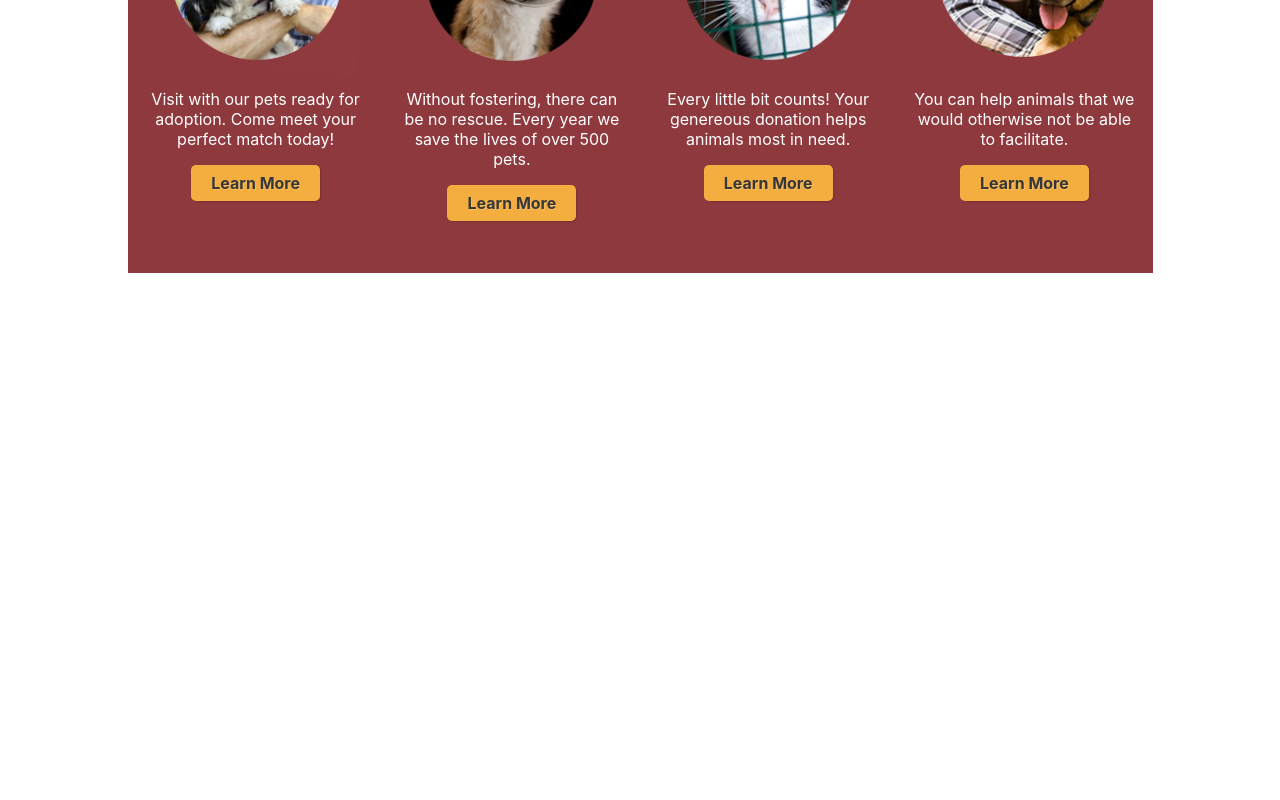
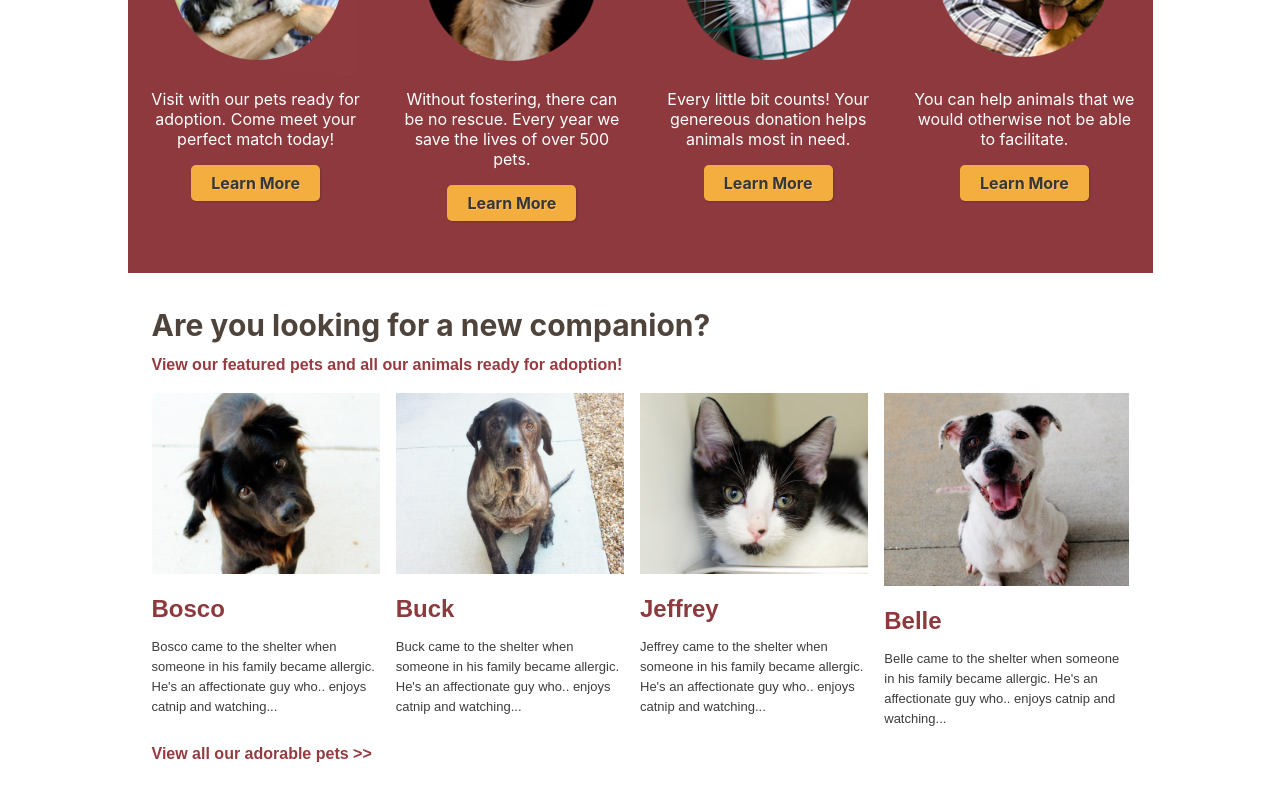
Before and after one commit to vlsalina/pet-rescue-website, a React (Create React App) app: page / in a window 1280 px wide. Shown: the part 941-1741 px from the top of the page. Before the commit the page ends 1230 px from the top, so only its background shows below. Built offline with nearby package versions, Linux system fonts and the light colour scheme.

Commit message:
Basic layout for Companion done.

```diff
--- a/src/App.css
+++ b/src/App.css
@@ -3,12 +3,16 @@
 }
 
 #root {
+  /* global variables */
   font-size: 16px;
   --white: #fff;
   --black: #000;
   --desktop: 1025px;
   --buttonA-hover-bgc-bottom: #3d3d3d;
   --buttonA-hover-bgc-top: #8e393d;
+
+  /* for Companions component */
+  --padding1: 1.5rem;
 }
 
 ul {
--- a/src/App.js
+++ b/src/App.js
@@ -2,6 +2,7 @@ import logo from "./logo.svg";
 import "./App.css";
 import Carousel from "./components/Carousel/Carousel";
 import Learn from "./components/Learn/Learn";
+import Companions from "./components/Companions/Companions";
 
 function App() {
   return (
@@ -9,6 +10,7 @@ function App() {
       <div className="App--box-1">
         <Carousel />
         <Learn />
+        <Companions />
       </div>
     </div>
   );
--- /dev/null
+++ b/src/components/Companions/Companions.css
@@ -0,0 +1,178 @@
+.companions {
+  width: 100%;
+  padding: 1rem var(--padding1);
+  margin-bottom: 2rem;
+}
+
+.companions__list {
+  width: 100%;
+  display: flex;
+  overflow-x: auto;
+  scroll-snap-type: x mandatory;
+  scroll-behavior: smooth;
+  -webkit-overflow-scrolling: touch;
+  justify-content: space-between;
+}
+
+/* companion featured */
+
+.companion__featured {
+  flex-shrink: 0;
+  width: 100%;
+  display: block;
+  scroll-snap-align: start;
+  scroll-snap-stop: normal;
+  position: relative;
+  overflow: hidden;
+  /* padding: 0 var(--padding1); */
+}
+
+@media screen and (min-width: 427px) {
+  .companion__featured {
+    width: 50%;
+  }
+
+  .companion__featured:not(:last-child) {
+    padding-right: 1rem;
+  }
+}
+
+@media screen and (min-width: 627px) {
+  .companion__featured {
+    width: 33.33%;
+  }
+}
+
+@media screen and (min-width: 827px) {
+  .companion__featured {
+    width: 25%;
+  }
+}
+
+/* end companion featured */
+
+/* companion image */
+.companion__image {
+  margin-bottom: 1rem;
+}
+
+.companion__image img {
+  width: 100%;
+  height: 100%;
+  object-fit: cover;
+}
+
+/* end companion image */
+
+/* heading */
+.companions__heading {
+  margin-bottom: 0.5rem;
+
+  /* padding: 0 var(--padding1); */
+}
+
+.companions__heading h2 {
+  font-size: 30px;
+  line-height: 40px;
+  font-weight: bold;
+  font-style: normal;
+  color: #4e443c;
+  color: rgba(78, 68, 60, 1);
+
+  text-align: left;
+
+  display: inline-block;
+  margin: 0;
+}
+/* end heading */
+
+/* description */
+.companions__description {
+  margin-bottom: 1rem;
+
+  /* padding: 0 var(--padding1); */
+}
+
+.companions__description h5 {
+  font-size: 16px;
+  font-weight: bold;
+  font-style: normal;
+  color: #953c40;
+  color: rgba(149, 60, 64, 1);
+
+  text-align: left;
+
+  display: inline-block;
+  margin: 0;
+
+  font-family: "Bitter", Arial, Helvetica, "Nimbus Sans L", sans-serif;
+  line-height: 24px;
+  text-transform: none;
+  text-decoration: none;
+}
+
+/* end description */
+
+/* companion name */
+.companion__name a {
+  font-family: "Bitter", Arial, Helvetica, "Nimbus Sans L", sans-serif;
+  font-size: 24px;
+  line-height: 30px;
+  font-weight: 700;
+  font-style: normal;
+  text-transform: none;
+  text-decoration: none;
+
+  color: #8e393d;
+  color: rgba(142, 57, 61, 1);
+
+  -webkit-transition: color 0.3s ease-in-out;
+  -moz-transition: color 0.3s ease-in-out;
+  -ms-transition: color 0.3s ease-in-out;
+  -o-transition: color 0.3s ease-in-out;
+  transition: color 0.3s ease-in-out;
+}
+
+.companion__name a:hover {
+  color: #000;
+}
+/* end companion name */
+
+/* companion story */
+.companion__story p {
+  font-family: Arial, Helvetica, "Nimbus Sans L", sans-serif;
+  font-size: 13px;
+  line-height: 20px;
+  font-weight: normal;
+  font-style: normal;
+
+  color: #3d3d3d;
+  color: rgba(61, 61, 61, 1);
+}
+
+/* end companion story */
+
+/* companion more */
+.companion__more {
+  /* padding: 1rem var(--padding1); */
+}
+
+.companion__more a {
+  font-size: 16px;
+  font-weight: bold;
+  font-style: normal;
+  color: #953c40;
+  color: rgba(149, 60, 64, 1);
+
+  text-align: left;
+
+  display: inline-block;
+  margin: 0;
+
+  font-family: "Bitter", Arial, Helvetica, "Nimbus Sans L", sans-serif;
+  line-height: 24px;
+  text-transform: none;
+  text-decoration: none;
+}
+
+/* end companion more */
--- /dev/null
+++ b/src/components/Companions/Companions.js
@@ -0,0 +1,35 @@
+import "./Companions.css";
+import { companions } from "../Learn/data";
+
+const Companions = () => {
+  return (
+    <section className="companions">
+      <div className="companions__heading">
+        <h2>Are you looking for a new companion?</h2>
+      </div>
+      <div className="companions__description">
+        <h5>View our featured pets and all our animals ready for adoption!</h5>
+      </div>
+      <div className="companions__list">
+        {companions.map((co) => (
+          <div className="companion__featured">
+            <div className="companion__image">
+              <img src={co.img} />
+            </div>
+            <div className="companion__name">
+              <a href="#">{co.name}</a>
+            </div>
+            <summary className="companion__story">
+              <p>{co.story}</p>
+            </summary>
+          </div>
+        ))}
+      </div>
+      <div className="companion__more">
+        <a href="#">View all our adorable pets >></a>
+      </div>
+    </section>
+  );
+};
+
+export default Companions;
--- a/src/components/Learn/Learn.js
+++ b/src/components/Learn/Learn.js
@@ -1,12 +1,12 @@
 import "./Learn.css";
-import { data } from "./data";
+import { learn } from "./data";
 import ButtonA from "../buttons/ButtonA/ButtonA";
 
 const Learn = () => {
   return (
     <div className="learn">
       <ul className="learn__items">
-        {data.map((item) => (
+        {learn.map((item) => (
           <li key={item.what}>
             <div className="learn__item">
               <div className="learn__what">
--- a/src/components/Learn/data.js
+++ b/src/components/Learn/data.js
@@ -1,4 +1,4 @@
-export const data = [
+export const learn = [
   {
     what: "Adopt",
     how: "Visit with our pets ready for adoption. Come meet your perfect match today!",
@@ -20,3 +20,30 @@ export const data = [
     img: "/assets/learn_how/Untitled-4.png",
   },
 ];
+
+export const companions = [
+  {
+    name: "Bosco",
+    story:
+      "Bosco came to the shelter when someone in his family became allergic. He's an affectionate guy who.. enjoys catnip and watching...",
+    img: "/assets/companions/bosco-580x460.jpg",
+  },
+  {
+    name: "Buck",
+    story:
+      "Buck came to the shelter when someone in his family became allergic. He's an affectionate guy who.. enjoys catnip and watching...",
+    img: "/assets/companions/buck-580x460.jpg",
+  },
+  {
+    name: "Jeffrey",
+    story:
+      "Jeffrey came to the shelter when someone in his family became allergic. He's an affectionate guy who.. enjoys catnip and watching...",
+    img: "/assets/companions/1jeffrey-580x460.jpg",
+  },
+  {
+    name: "Belle",
+    story:
+      "Belle came to the shelter when someone in his family became allergic. He's an affectionate guy who.. enjoys catnip and watching...",
+    img: "/assets/companions/belle-580x460.jpg",
+  },
+];
--- a/src/components/buttons/ButtonA/ButtonA.css
+++ b/src/components/buttons/ButtonA/ButtonA.css
@@ -12,6 +12,10 @@
   font-style: normal;
   border-style: solid;
 
+  -webkit-transition: all 0.3s ease-in-out;
+  -moz-transition: all 0.3s ease-in-out;
+  -ms-transition: all 0.3s ease-in-out;
+  -o-transition: all 0.3s ease-in-out;
   transition: all 0.3s ease-in-out;
 
   text-shadow: 1px 1px 0 rgba(255, 255, 255, 0.2);
```
